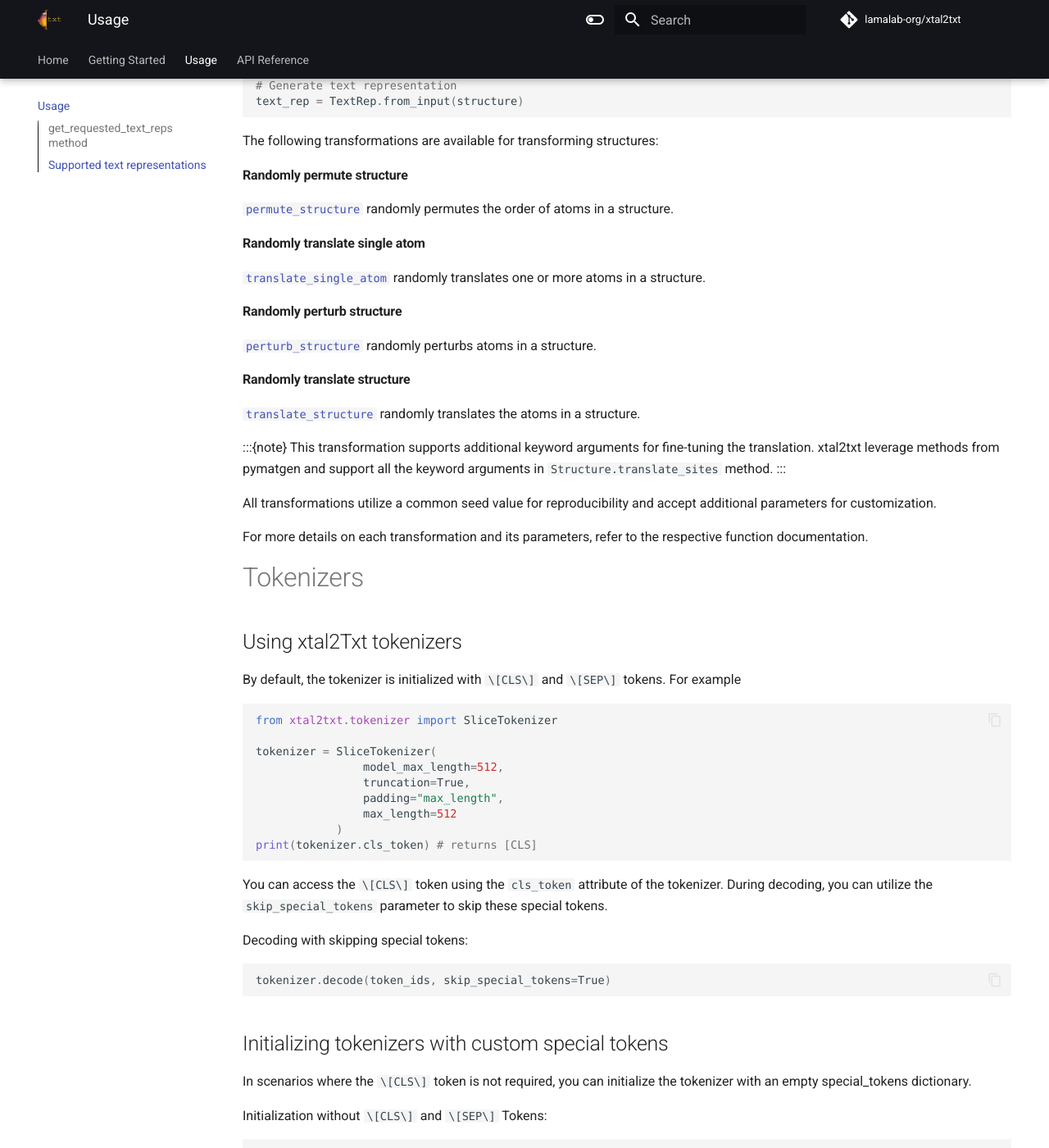
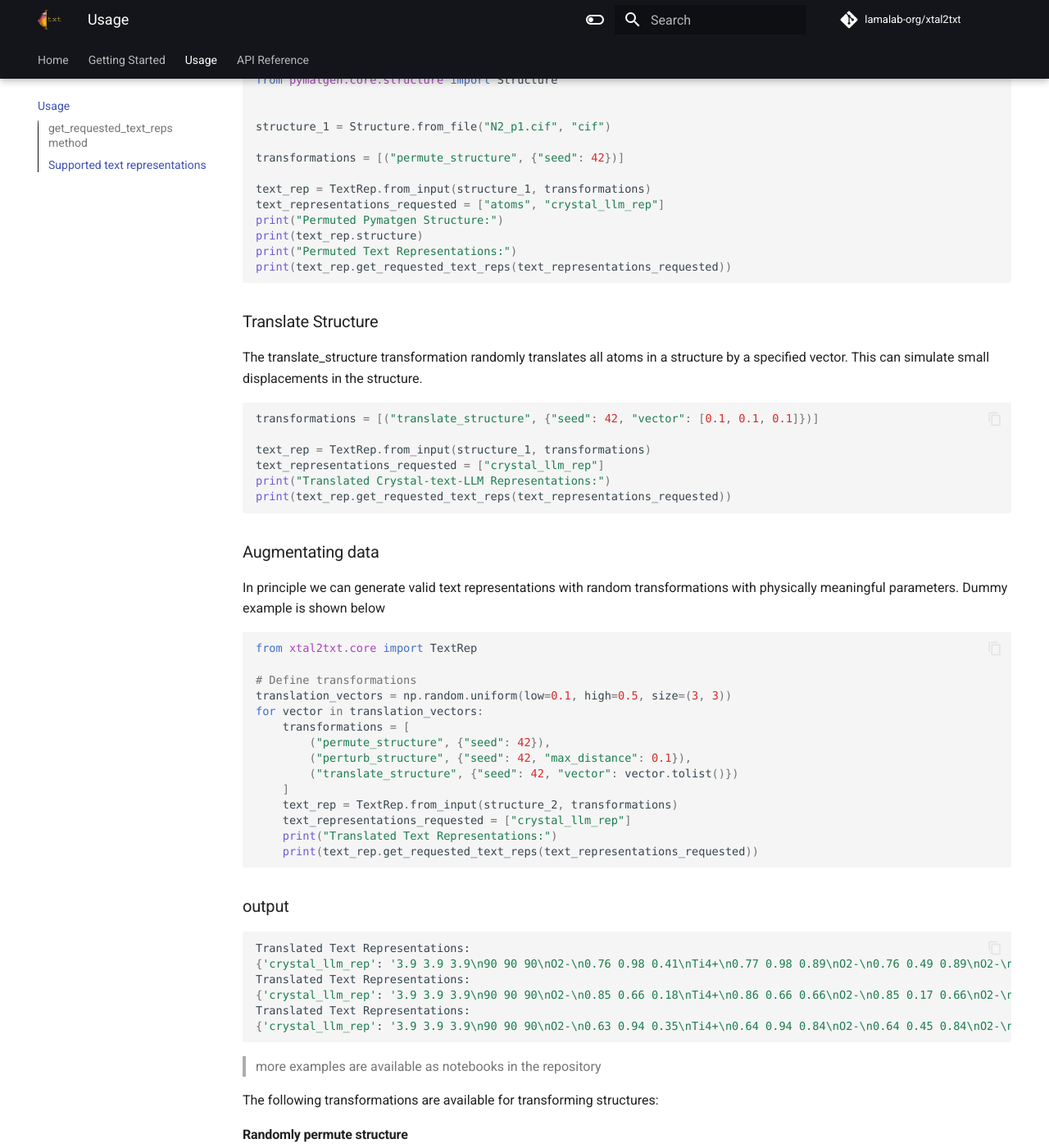
Before and after one commit to lamalab-org/xtal2txt, an MkDocs documentation site: the page built from docs/usage.md, in a window 1280 px wide and 1400 px high, scrolled down 1754 px. Shown: the whole window at 82% size. Built offline with MkDocs 1.6.1 and Material for MkDocs 9.7.7, drawn with Linux system fonts in a browser that asks for light colours; some web fonts are replaced; comment, search, counter and statistics services are not loaded; some of the changed text lies outside the part shown.

Commit message:
chore: update docs, add example notebook for transformations

````diff
--- a/docs/usage.md
+++ b/docs/usage.md
@@ -60,19 +60,77 @@ For more details on each representation and how to obtain them, refer to the res
 The `TextRep` class supports various transformations that can be applied to the input structure.
 
 
+
+### Permute Structure
+
+The permute_structure transformation randomly permutes the order of atoms in a structure.
+
+#### Example:
+```python
+from xtal2txt.core import TextRep
+from pymatgen.core.structure import Structure
+
+
+structure_1 = Structure.from_file("N2_p1.cif", "cif")
+
+transformations = [("permute_structure", {"seed": 42})]
+
+text_rep = TextRep.from_input(structure_1, transformations)
+text_representations_requested = ["atoms", "crystal_llm_rep"]
+print("Permuted Pymatgen Structure:")
+print(text_rep.structure)
+print("Permuted Text Representations:")
+print(text_rep.get_requested_text_reps(text_representations_requested))
+```
+
+### Translate Structure
+
+The translate_structure transformation randomly translates all atoms in a structure by a specified vector. This can simulate small displacements in the structure.
+
+```python
+
+transformations = [("translate_structure", {"seed": 42, "vector": [0.1, 0.1, 0.1]})]
+
+text_rep = TextRep.from_input(structure_1, transformations)
+text_representations_requested = ["crystal_llm_rep"]
+print("Translated Crystal-text-LLM Representations:")
+print(text_rep.get_requested_text_reps(text_representations_requested))
+
+```
+
+### Augmentating data
+
+In principle we can generate valid text representations with random transformations with physically meaningful parameters. Dummy example is shown below
+
 ```python
 from xtal2txt.core import TextRep
 
 # Define transformations
-transformations = [
-  ("translate_single_atom", {"seed": 42}),
-  ("perturb_structure", {"seed": 42, "max_distance": 0.1}),
-  ("translate_structure", {"seed": 42, "vector": [0.1, 0.1, 0.1], "frac_coords": True})
-]
+translation_vectors = np.random.uniform(low=0.1, high=0.5, size=(3, 3))
+for vector in translation_vectors:
+    transformations = [
+        ("permute_structure", {"seed": 42}),
+        ("perturb_structure", {"seed": 42, "max_distance": 0.1}),
+        ("translate_structure", {"seed": 42, "vector": vector.tolist()})
+    ]
+    text_rep = TextRep.from_input(structure_2, transformations)
+    text_representations_requested = ["crystal_llm_rep"]
+    print("Translated Text Representations:")
+    print(text_rep.get_requested_text_reps(text_representations_requested))
 
-# Generate text representation
-text_rep = TextRep.from_input(structure)
 ```
+
+### output
+```bash
+Translated Text Representations:
+{'crystal_llm_rep': '3.9 3.9 3.9\n90 90 90\nO2-\n0.76 0.98 0.41\nTi4+\n0.77 0.98 0.89\nO2-\n0.76 0.49 0.89\nO2-\n0.26 0.97 0.88\nSr2+\n0.25 0.47 0.38'}
+Translated Text Representations:
+{'crystal_llm_rep': '3.9 3.9 3.9\n90 90 90\nO2-\n0.85 0.66 0.18\nTi4+\n0.86 0.66 0.66\nO2-\n0.85 0.17 0.66\nO2-\n0.35 0.65 0.65\nSr2+\n0.34 0.15 0.15'}
+Translated Text Representations:
+{'crystal_llm_rep': '3.9 3.9 3.9\n90 90 90\nO2-\n0.63 0.94 0.35\nTi4+\n0.64 0.94 0.84\nO2-\n0.64 0.45 0.84\nO2-\n0.13 0.94 0.83\nSr2+\n0.12 0.43 0.33'}
+```
+
+> more examples are available as notebooks in the repository
 
 The following transformations are available for transforming structures:
 
@@ -92,10 +150,9 @@ The following transformations are available for transforming structures:
 
 [`translate_structure`](api.md#xtal2txt.transforms.TransformationCallback.translate_structure) randomly translates the atoms in a structure.
 
- :::{note}
- This transformation supports additional keyword arguments for fine-tuning the translation.
+ >This transformation supports additional keyword arguments for fine-tuning the translation.
  xtal2txt leverage methods from pymatgen and support all the keyword arguments in `Structure.translate_sites` method.
- :::
+
 
 All transformations utilize a common seed value for reproducibility and accept additional parameters for customization.
 
````
Also changed, not shown: 2 other files.
